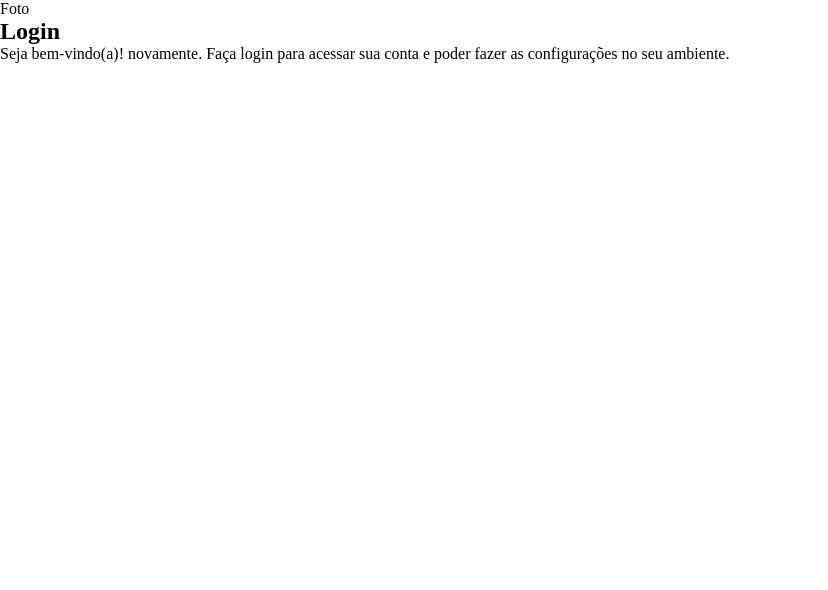
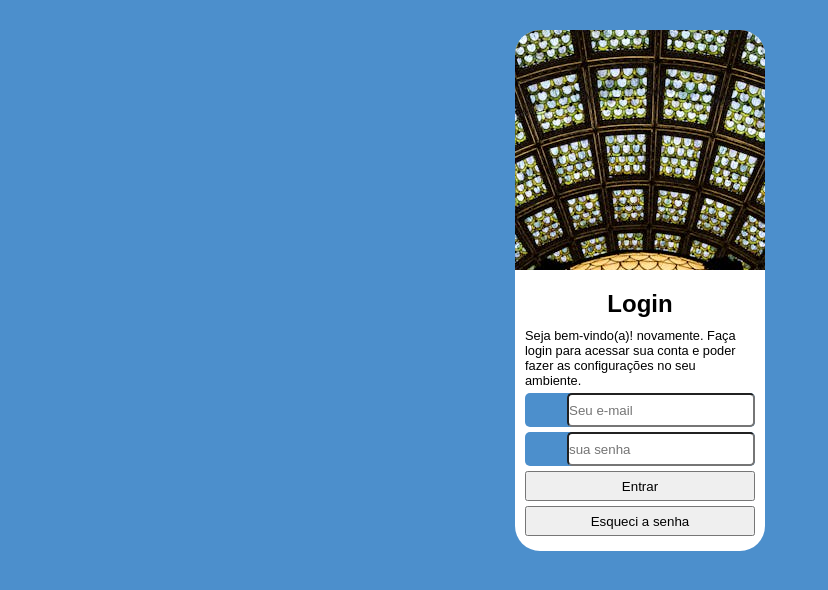
Before and after one commit to guilhermealbertosf/projeto-login, a plain HTML site: page index.html in a window 1280 px wide. Shown: the whole page, without its empty margins (0-828 px from the left). Drawn offline with Linux system fonts and the light colour scheme.

Commit message:
atualizações

```diff
--- a/index.html
+++ b/index.html
@@ -8,15 +8,26 @@
 </head>
 <body>
     <main>
-        <section id="Login">
-            <div id="imagem">
-                Foto
-            </div>
+        <section id="login">
+            <div id="imagem"></div>
             <div id="formulario">
                 <h1>Login</h1>
                 <p>Seja bem-vindo(a)! novamente. Faça login para acessar sua conta e poder fazer as configurações no seu ambiente.</p>
                 <form action="login.txt" method="post">
-
+                    <p>
+                        <label for="iemail"></label>
+                        <input type="email" name="email" id="iemail" class="entrada" placeholder="Seu e-mail">
+                    </p>
+                    <p>
+                        <label for="isen"></label>
+                        <input type="password" name="sen" id="isen" class="entrada" placeholder="sua senha">
+                    </p>
+                    <p>
+                        <input type="submit" class="saida" value="Entrar">
+                    </p>
+                    <p>
+                        <input type="button" class="saida" value="Esqueci a senha">
+                    </p>
                 </form>
             </div>
         </section>
--- a/styles/mobile.css
+++ b/styles/mobile.css
@@ -3,9 +3,57 @@
 *{
     margin: 0px;
     padding: 0px;
+    font-family: Arial, Helvetica, sans-serif;
 }
 :root{
+    --bord: 25px;
     --cor1:#F4DE9D;
     --cor2:#4C8FCC;
     --cor3:#605338;
 }
+body{
+    background-color: var(--cor2);
+}
+main{
+
+}
+section#login{
+    margin: auto;
+    background-color: white;
+    width: 250px;
+    border-radius: var(--bord);
+    margin-top: 30px;
+}
+div#imagem{
+    height: 30vh;
+    background: black url("../images/pexels-pixabay-161043.jpg") center top no-repeat fixed;
+    background-size: cover;
+    border-radius: var(--bord) var(--bord) 0px 0px;
+}
+div#formulario{
+    padding: 10px;
+}
+div#formulario h1{
+    text-align: center;
+    padding: 10px;
+}
+div#formulario > p{
+    font: normal 0.8em arial;
+}
+form p{
+    text-align: right;
+    background-color: var(--cor2);
+    border-radius: 5px ;
+    margin: 5px 0px;
+}
+form input{
+    height: 30px;
+}
+form input.entrada{
+    border-radius: 5px;
+    width: 80%;
+
+}
+form input.saida{
+    width: 100%;
+}
```
